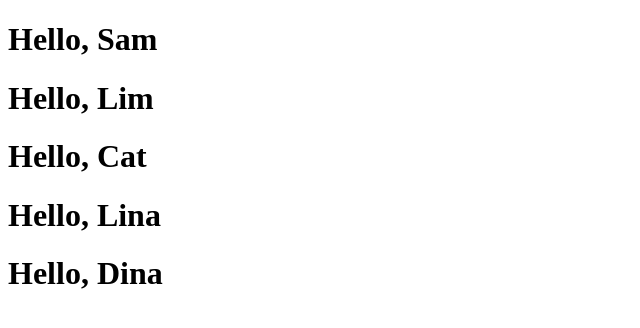
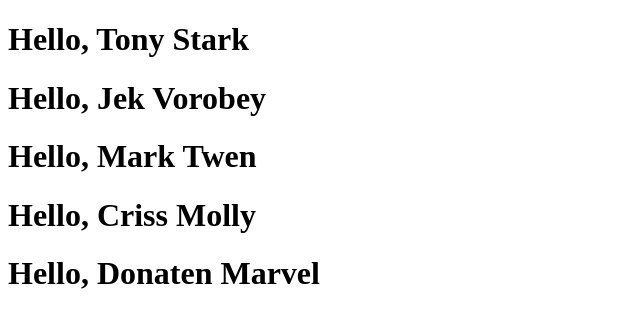
Before and after one commit to Volya23/cra-project, a React (Create React App) app: page / in a window 1280 px wide. Shown: the top 328 px of the page, without its empty margins (0-640 px from the left). Built offline with nearby package versions, Linux system fonts and the light colour scheme.

Commit message:
fist + last Names

```diff
--- a/src/components/Greeting/Greeting.js
+++ b/src/components/Greeting/Greeting.js
@@ -19,7 +19,7 @@
     render() {
         const {isGreeting} = this.state;
         const greetText = isGreeting ===true ? 'Hello' : 'Bye';
-        return <h1 onClick={() => {this.meeting()}}>{greetText}, {this.props.name}</h1>
+        return <h1 onClick={() => {this.meeting()}}>{greetText}, {this.props.name} {this.props.lastName}</h1>
     }
 }
 export default Greeting;
--- a/src/components/Meeting/MeetingDashboard.js
+++ b/src/components/Meeting/MeetingDashboard.js
@@ -1,17 +1,40 @@
 import React from "react";
 import Meeting from "../Greeting/Greeting";
 
+const userArray = [
+   {
+        firstName: 'Tony',
+        lastName: 'Stark'
+   },
+   {
+        firstName: 'Jek',
+        lastName: 'Vorobey'
+    },
+    {
+        firstName: 'Mark',
+        lastName: 'Twen'
+    },
+    {
+        firstName: 'Criss',
+        lastName: 'Molly'
+    },
+    {
+        firstName: 'Donaten',
+        lastName: 'Marvel'
+    },
+]
+
+
 
 class MeetingDashboard extends React.Component {
+    userToMeeting() {
+        return userArray.map((user) => <Meeting name={user.firstName} lastName={user.lastName}/>)
+    }
     render() {
         return(
            <>
-                <Meeting name= 'Sam'/>
-                <Meeting name= 'Lim'/>
-                <Meeting name= 'Cat'/>
-                <Meeting name= 'Lina'/>
-                <Meeting name= 'Dina'/>
-            </>
+           {this.userToMeeting()}
+           </>
         )
 
     }
--- a/src/index.js
+++ b/src/index.js
@@ -2,9 +2,10 @@
 import ReactDOM from 'react-dom/client';
 import App from './components/App/App';
 import Meeting from './components/Meeting/MeetingDashboard';
+import MeetingDashboard from './components/Meeting/MeetingDashboard';
 
 
 const root = ReactDOM.createRoot(document.getElementById('root'));
 root.render(
-  <Meeting/>
+  <MeetingDashboard/>
 );
```
